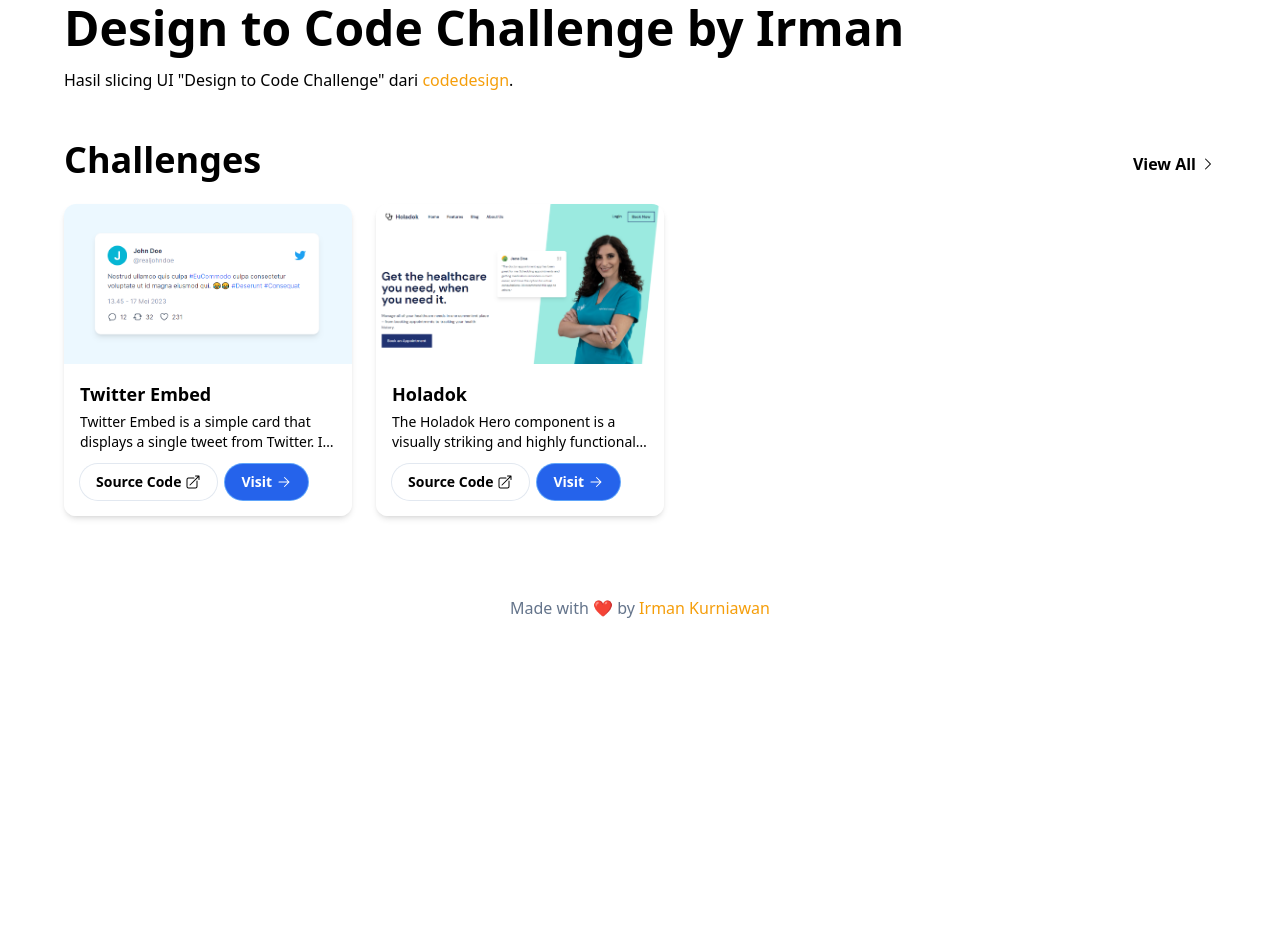
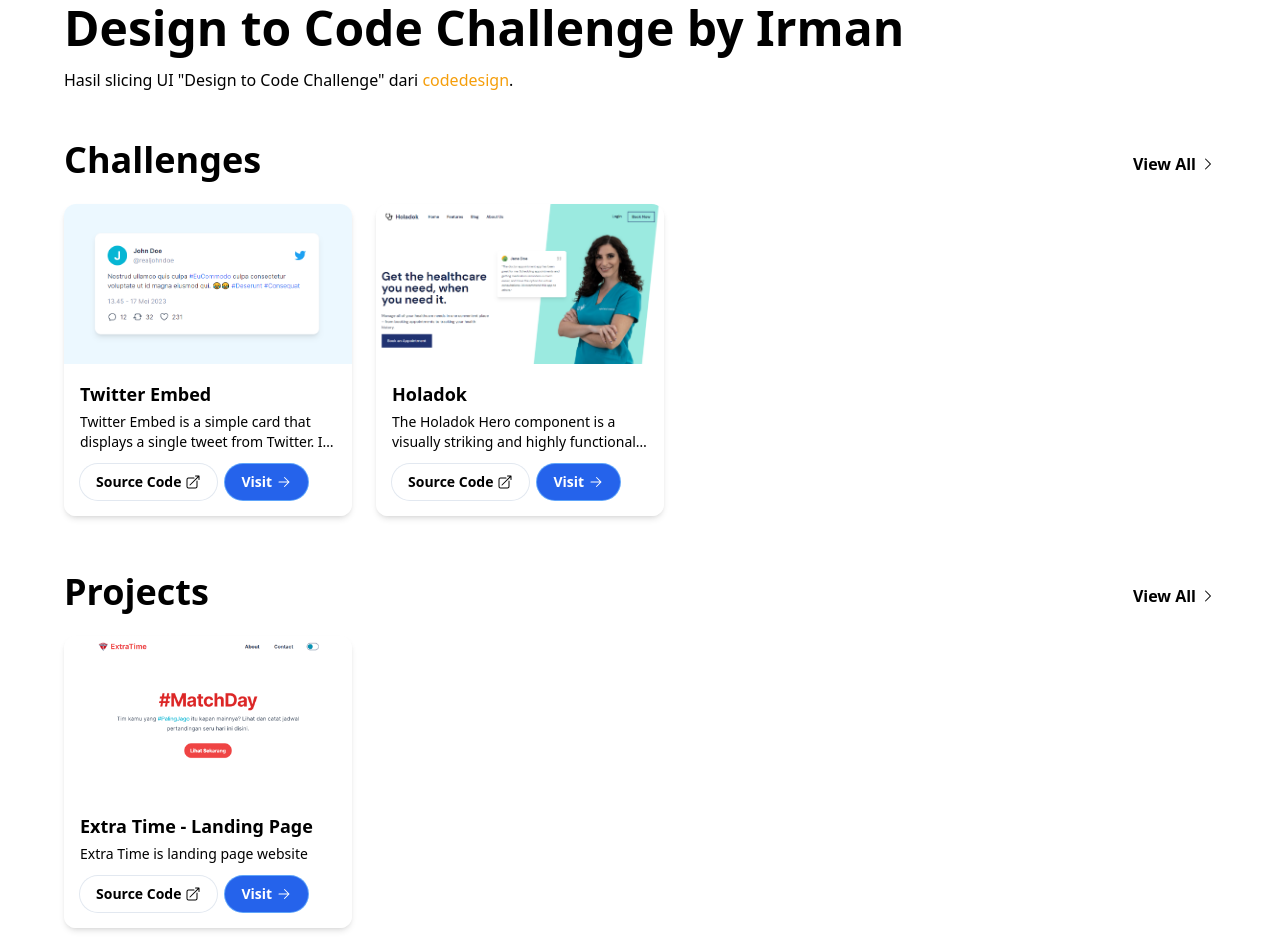
Before and after one commit to irmankurniawan11/react-challenge, a React (Create React App) app: page / in a window 1280 px wide. Shown: the part 140-1092 px from the top of the page. Before the commit the page ends 800 px from the top, so only its background shows below. Built offline with nearby package versions, Linux system fonts and the light colour scheme; a web font is replaced by a local one.

Commit message:
Add project component by reusing challenges component

```diff
--- /dev/null
+++ b/src/components/Challenges.js
@@ -0,0 +1,42 @@
+import { ArrowSmallRightIcon, ArrowTopRightOnSquareIcon, ChevronRightIcon } from "@heroicons/react/24/solid"
+
+const ChallengeCard = ( {imageUrl, title, desc, url, sourceUrl} ) => {
+    return (
+        <div className="rounded-xl overflow-hidden shadow-md sm:w-72">
+            <img src={imageUrl} className="w-full h-40 object-cover"/>
+            <div className="p-4 bg-white dark:bg-slate-700">
+                <h1 className="font-bold text-lg mb-1">{title}</h1>
+                <p className="text-sm line-clamp-2">{desc}</p>
+                <div className="flex justify-stretch gap-2 mt-3">
+                    <a href={sourceUrl} rel="noreferrer" target="_blank" className="font-bold flex items-center px-4 py-2 rounded-full text-sm ring-1 ring-slate-200 hover:bg-slate-100 dark:hover:bg-white/20 dark:ring-white/30">Source Code<ArrowTopRightOnSquareIcon className="w-4 h-4 ml-1"/></a>
+                    <a href={url} className="font-bold flex items-center px-4 py-2 rounded-full text-sm ring-1 ring-blue-400 bg-blue-600 hover:bg-blue-500 text-white">Visit<ArrowSmallRightIcon className="w-4 h-4 ml-1"/></a>
+                </div>
+            </div>
+        </div>
+    )
+}
+
+const Challenges = ( {title, data, href} ) => {
+    return (
+        <section className="mb-10 dark:text-white/90">
+            <div className="container max-w-6xl mx-auto px-8 sm:px-0">
+                <div className="flex items-center justify-between">
+                    <h1 className="font-bold text-3xl sm:text-4xl mt-4 mb-6">{title}</h1>
+                    <a href={href} className="font-bold flex items-center">View All<ChevronRightIcon className="w-4 h-4 ml-1"/></a>
+                </div>
+                <div className="flex gap-6 flex-wrap flex-col sm:flex-row">
+                    {
+                        data.map((item)=>{
+                            return (
+                                <ChallengeCard key={item.title} imageUrl={item.imageUrl} title={item.title} desc={item.desc} url={item.url} sourceUrl={item.sourceUrl}/>
+                            )
+                        })
+                    }
+
+                </div>
+            </div>
+        </section>
+    )
+}
+
+export default Challenges;
--- /dev/null
+++ b/src/components/Footer.js
@@ -0,0 +1,9 @@
+const Footer = () => {
+    return (
+        <footer className="text-center py-10">
+            <p className="text-slate-500 dark:text-white/50">Made with <span className="text-red-500">❤</span> by <a className="text-amber-500" target="_blank" rel="noreferrer" href="https://github.com/irmankurniawan11">Irman Kurniawan</a></p>
+        </footer>
+    )
+}
+
+export default Footer
--- /dev/null
+++ b/src/components/Header.js
@@ -0,0 +1,10 @@
+const Header = () => {
+    return (
+        <header className="container max-w-6xl mx-auto px-8 sm:px-0 mb-8 dark:text-white/90">
+            <h1 className="font-bold text-4xl sm:text-5xl my-4">Design to Code Challenge by Irman</h1>
+            <p>Hasil slicing UI "Design to Code Challenge" dari <a className="text-amber-500" href="https://codedesign.dev/" target="_blank" rel="noreferrer" alt="codedesign">codedesign</a>.</p>
+        </header>
+    )
+}
+
+export default Header;
--- a/src/components/NavBar.js
+++ b/src/components/NavBar.js
@@ -7,7 +7,7 @@ const NavBar = () => {
     const navigation = [
         { name: 'About Me', href: '/about' },
         { name: 'Projects', href: '/projects' },
-        { name: 'Blog', href: '/blog' },
+        { name: 'Challenges', href: '/challenges' },
     ]
 
     const [isDark, setDark] = useState(false);
--- a/src/pages/Home.js
+++ b/src/pages/Home.js
@@ -1,43 +1,9 @@
 import NavBar from "../components/NavBar";
-import { ArrowTopRightOnSquareIcon, ArrowRightIcon, ArrowSmallRightIcon, ChevronRightIcon } from '@heroicons/react/24/solid'
+import Footer from "../components/Footer";
+import Header from "../components/Header";
+import Challenges from "../components/Challenges";
 
 const Home = () => {
-    return (
-        <div>
-            <NavBar/>
-            <Header/>
-            <Challenges/>
-            <Footer/>
-        </div>
-    )
-}
-
-const Header = () => {
-    return (
-        <header className="container max-w-6xl mx-auto px-8 sm:px-0 mb-8 dark:text-white/90">
-            <h1 className="font-bold text-4xl sm:text-5xl my-4">Design to Code Challenge by Irman</h1>
-            <p>Hasil slicing UI "Design to Code Challenge" dari <a className="text-amber-500" href="https://codedesign.dev/" target="_blank" rel="noreferrer" alt="codedesign">codedesign</a>.</p>
-        </header>
-    )
-}
-
-const ChallengeCard = ( {imageUrl, title, desc, url, sourceUrl} ) => {
-    return (
-        <div className="rounded-xl overflow-hidden shadow-md sm:w-72">
-            <img src={imageUrl} className="w-full h-40 object-cover"/>
-            <div className="p-4 bg-white dark:bg-slate-700">
-                <h1 className="font-bold text-lg mb-1">{title}</h1>
-                <p className="text-sm line-clamp-2">{desc}</p>
-                <div className="flex justify-stretch gap-2 mt-3">
-                    <a href={sourceUrl} rel="noreferrer" target="_blank" className="font-bold flex items-center px-4 py-2 rounded-full text-sm ring-1 ring-slate-200 hover:bg-slate-100 dark:hover:bg-white/20 dark:ring-white/30">Source Code<ArrowTopRightOnSquareIcon className="w-4 h-4 ml-1"/></a>
-                    <a href={url} className="font-bold flex items-center px-4 py-2 rounded-full text-sm ring-1 ring-blue-400 bg-blue-600 hover:bg-blue-500 text-white">Visit<ArrowSmallRightIcon className="w-4 h-4 ml-1"/></a>
-                </div>
-            </div>
-        </div>
-    )
-}
-
-const Challenges = () => {
     const challengeData = [
         {
             title: "Twitter Embed",
@@ -54,33 +20,24 @@ const Challenges = () => {
             url: "/challenge/holadok"
         }
     ]
+    const projectData = [
+        {
+            title: "Extra Time - Landing Page",
+            desc: "Extra Time is landing page website",
+            imageUrl: "/image/preview-extratime.png",
+            sourceUrl: "#",
+            url: "https://react-football-six.vercel.app/"
+        }
+    ]
+
     return (
-        <section className="mb-10 dark:text-white/90">
-            <div className="container max-w-6xl mx-auto px-8 sm:px-0">
-                <div className="flex items-center justify-between">
-                    <h1 className="font-bold text-3xl sm:text-4xl mt-4 mb-6">Challenges</h1>
-                    <a href="/challenges" className="font-bold flex items-center">View All<ChevronRightIcon className="w-4 h-4 ml-1"/></a>
-                </div>
-                <div className="flex gap-6 flex-wrap">
-                    {
-                        challengeData.map((item)=>{
-                            return (
-                                <ChallengeCard key={item.title} imageUrl={item.imageUrl} title={item.title} desc={item.desc} url={item.url} sourceUrl={item.sourceUrl}/>
-                            )
-                        })
-                    }
-
-                </div>
-            </div>
-        </section>
-    )
-}
-
-const Footer = () => {
-    return (
-        <footer className="text-center py-10">
-            <p className="text-slate-500 dark:text-white/50">Made with <span className="text-red-500">❤</span> by <a className="text-amber-500" target="_blank" rel="noreferrer" href="https://github.com/irmankurniawan11">Irman Kurniawan</a></p>
-        </footer>
+        <div>
+            <NavBar/>
+            <Header/>
+            <Challenges title="Challenges" href="/challenges" data={challengeData}/>
+            <Challenges title="Projects" href="/projects" data={projectData}/>
+            <Footer/>
+        </div>
     )
 }
 
```
Also changed, not shown: public/image/preview-extratime.png (added).
